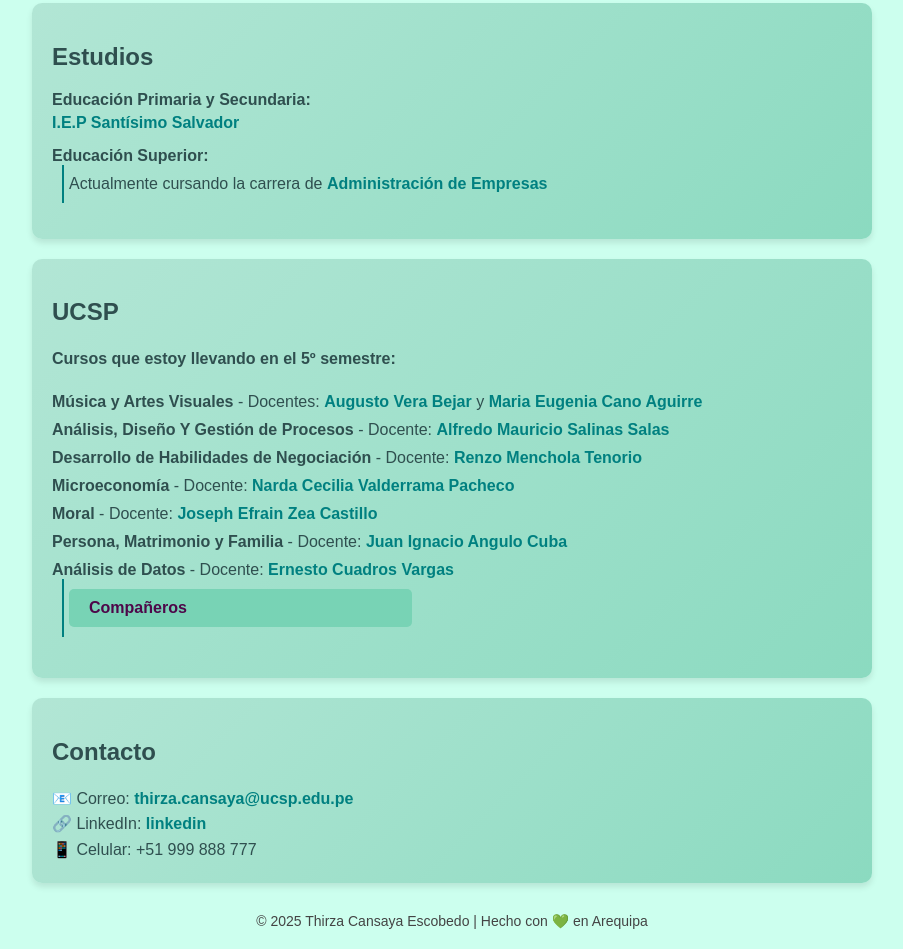
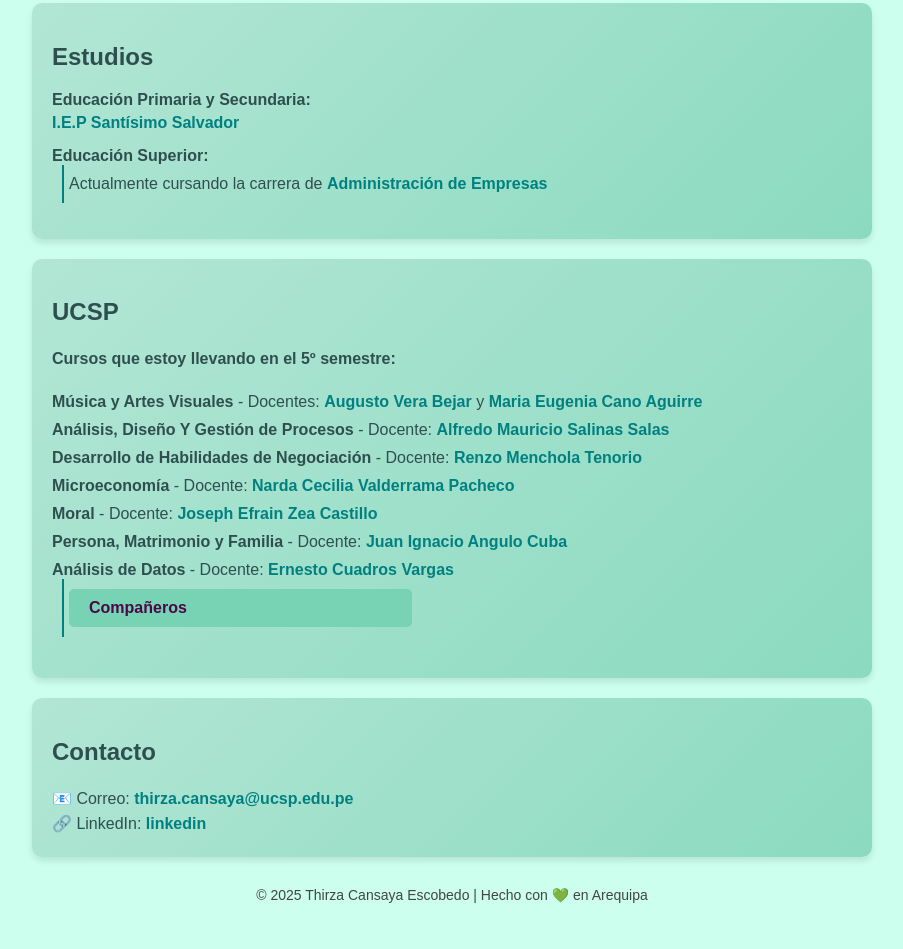
Before and after one commit to ThirzaAlexkaCansayaEscobedo/ThirzaCansaya, a plain HTML site: page index.html in a window 1280 px wide. Shown: the part 313-1262 px from the top of the page, without its empty margins (188-1091 px from the left). After the commit the page ends 1236 px from the top, so only its background shows below. Drawn offline with Linux system fonts and the light colour scheme.

Commit message:
Update index.html

```diff
--- a/index.html
+++ b/index.html
@@ -276,7 +276,6 @@
     <h2>Contacto</h2>
     <p>📧 Correo: <a href="mailto:thirza.cansaya@ucsp.edu.pe">thirza.cansaya@ucsp.edu.pe</a></p>
     <p>🔗 LinkedIn: <a href="https://www.linkedin.com/in/thirza-alexka-cansaya-escobedo-588112292">linkedin</a></p>
-    <p>📱 Celular: +51 999 888 777</p>
 </div>
 
 <footer>
```
